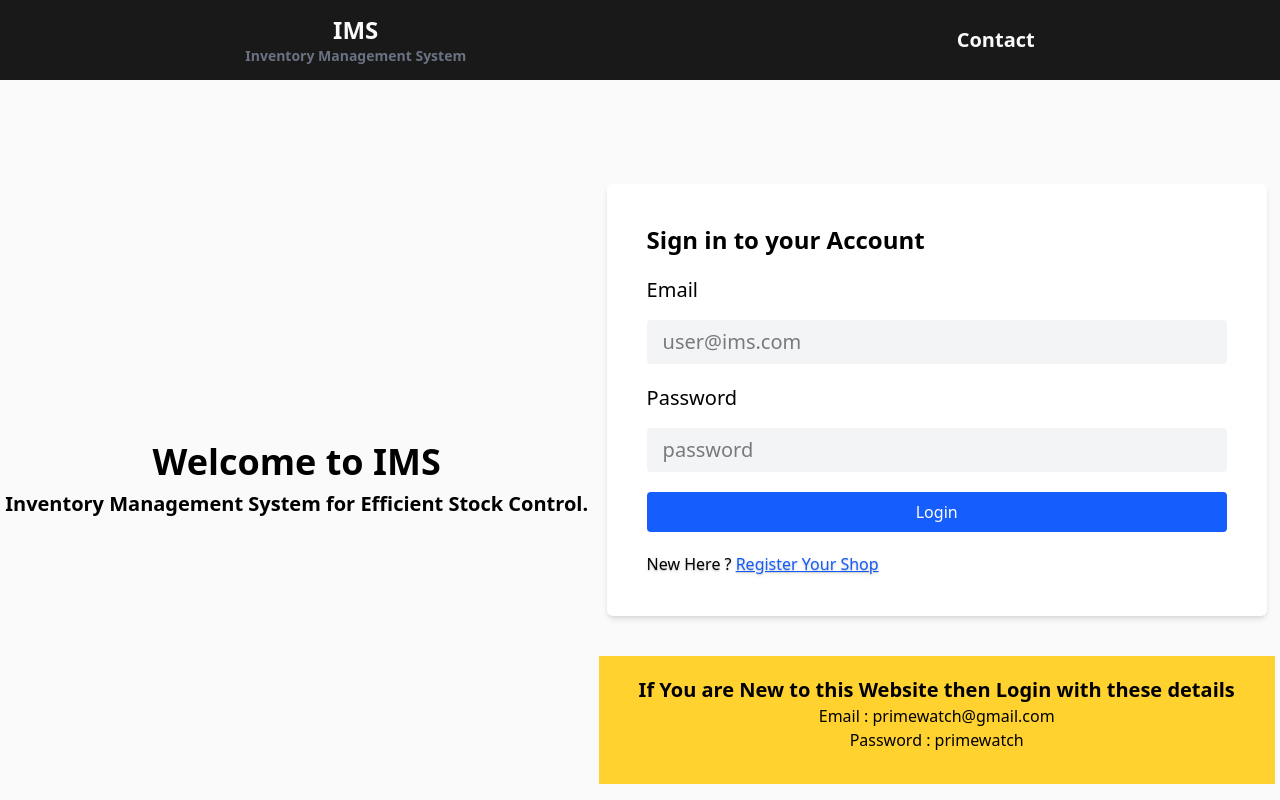
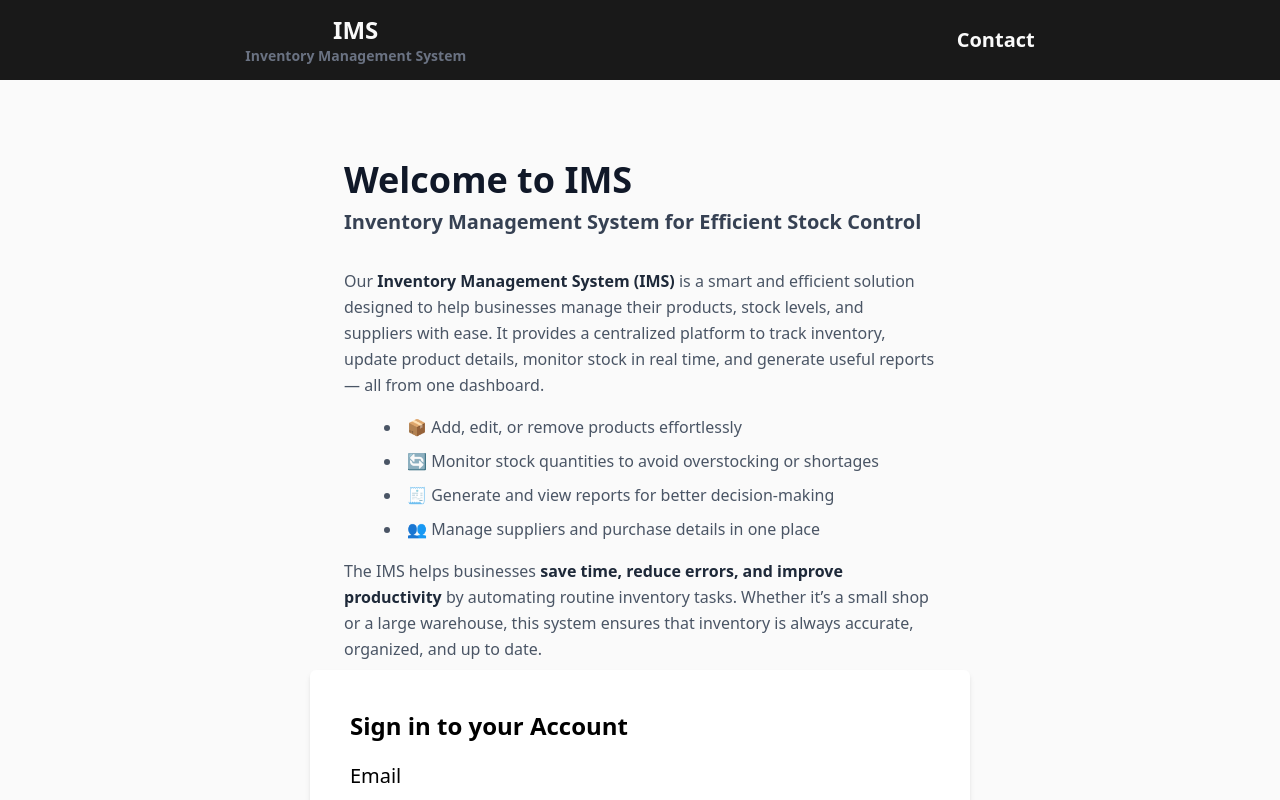
Before and after one commit to ANKITKUMAR1809/IMS, a React (Vite) app in the folder client/: page / in a window 1280 px wide. Shown: the top 800 px of the page. Built offline with nearby package versions, Linux system fonts and the light colour scheme.

Commit message:
done for now changes left in working page under dashboard

```diff
--- a/client/src/pages/Home.jsx
+++ b/client/src/pages/Home.jsx
@@ -6,16 +6,75 @@ const Home = () => {
   const navigate = useNavigate();
   return (
     <>
-      <section className="  bg-zinc-50 min-h-screen flex flex-wrap justify-around items-center">
-        <div>
-          <h1 className="md:text-4xl text-3xl font-bold text-center">Welcome to IMS</h1>
-          <p className="md:text-xl text-lg text-center font-semibold pt-2 ">
-            Inventory Management System for Efficient Stock Control.
+      <section className="  bg-zinc-50 min-h-screen flex flex-wrap justify-around items-start pt-20 pb-20">
+        <div className="px-6  max-w-4xl mx-auto text-left w-1/2 h-full">
+          <h1 className="md:text-4xl text-3xl font-bold text-gray-900">
+            Welcome to IMS
+          </h1>
+          <p className="md:text-xl text-lg font-semibold text-gray-700 pt-2">
+            Inventory Management System for Efficient Stock Control
           </p>
+
+          <div className="mt-8 text-gray-600 leading-relaxed space-y-4">
+            <p>
+              Our{" "}
+              <span className="font-semibold text-gray-800">
+                Inventory Management System (IMS)
+              </span>{" "}
+              is a smart and efficient solution designed to help businesses
+              manage their products, stock levels, and suppliers with ease. It
+              provides a centralized platform to
+              <span className="font-medium">
+                {" "}
+                track inventory, update product details, monitor stock in real
+                time, and generate useful reports
+              </span>{" "}
+              — all from one dashboard.
+            </p>
+
+            <ul className="text-left list-disc list-inside md:mx-10 space-y-2">
+              <li>
+                📦 <span className="font-medium">Add, edit, or remove</span>{" "}
+                products effortlessly
+              </li>
+              <li>
+                🔄 <span className="font-medium">Monitor stock quantities</span>{" "}
+                to avoid overstocking or shortages
+              </li>
+              <li>
+                🧾{" "}
+                <span className="font-medium">Generate and view reports</span>{" "}
+                for better decision-making
+              </li>
+              <li>
+                👥{" "}
+                <span className="font-medium">
+                  Manage suppliers and purchase details
+                </span>{" "}
+                in one place
+              </li>
+            </ul>
+
+            <p>
+              The IMS helps businesses{" "}
+              <span className="font-semibold text-gray-800">
+                save time, reduce errors, and improve productivity
+              </span>{" "}
+              by automating routine inventory tasks. Whether it’s a small shop
+              or a large warehouse, this system ensures that inventory is always
+              <span className="font-medium">
+                {" "}
+                accurate, organized, and up to date.
+              </span>
+            </p>
+          </div>
         </div>
+
         <div>
           <div className="bg-white  rounded-md shadow-md flex flex-col  md:p-10 px-4 py-4 m-2">
-            <p className="md:text-2xl text-lg  font-semibold ">Sign in to your Account</p>
+            <p className="md:text-2xl text-lg  font-semibold ">
+              Sign in to your Account
+            </p>
             <Login />
           </div>
 
```
